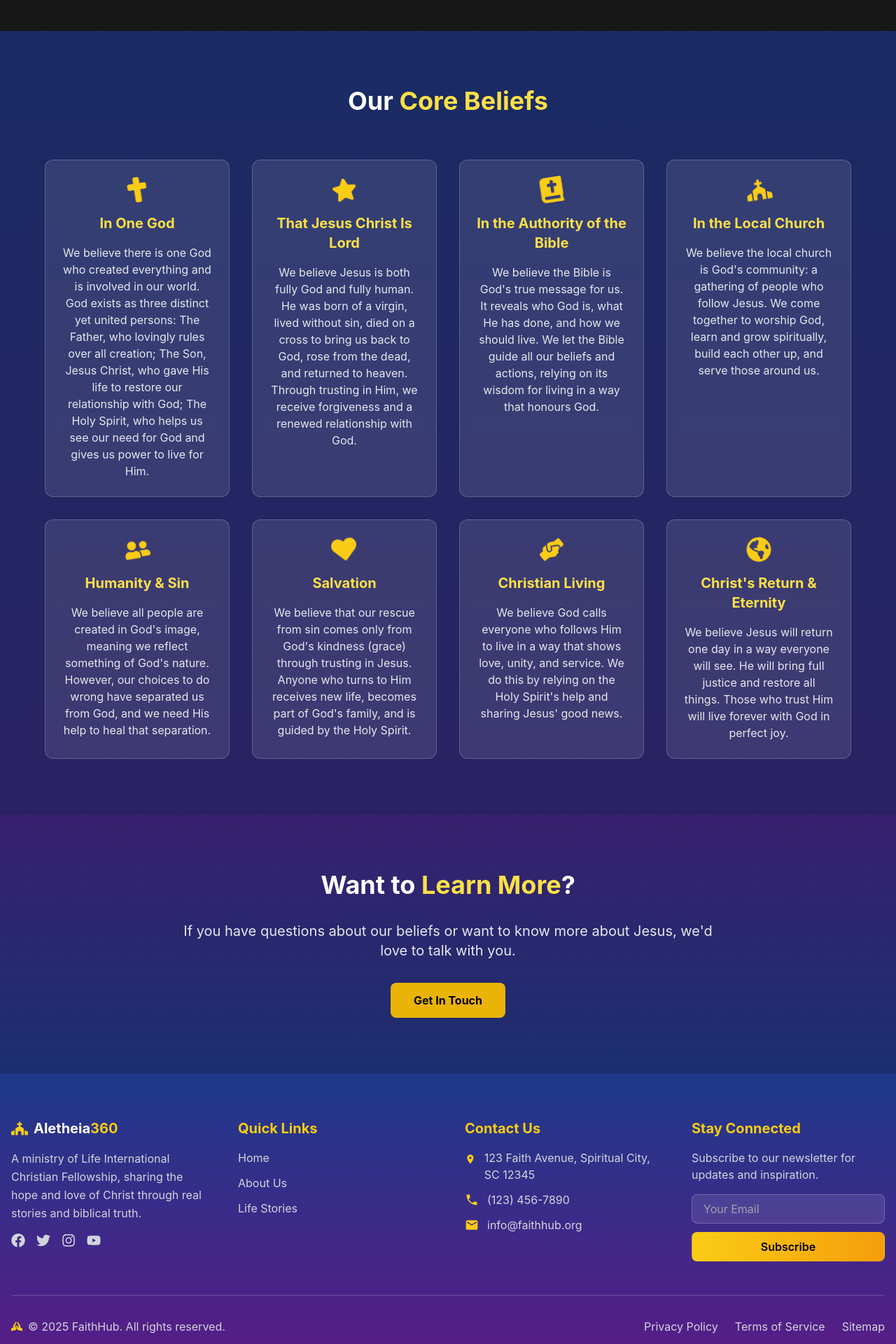
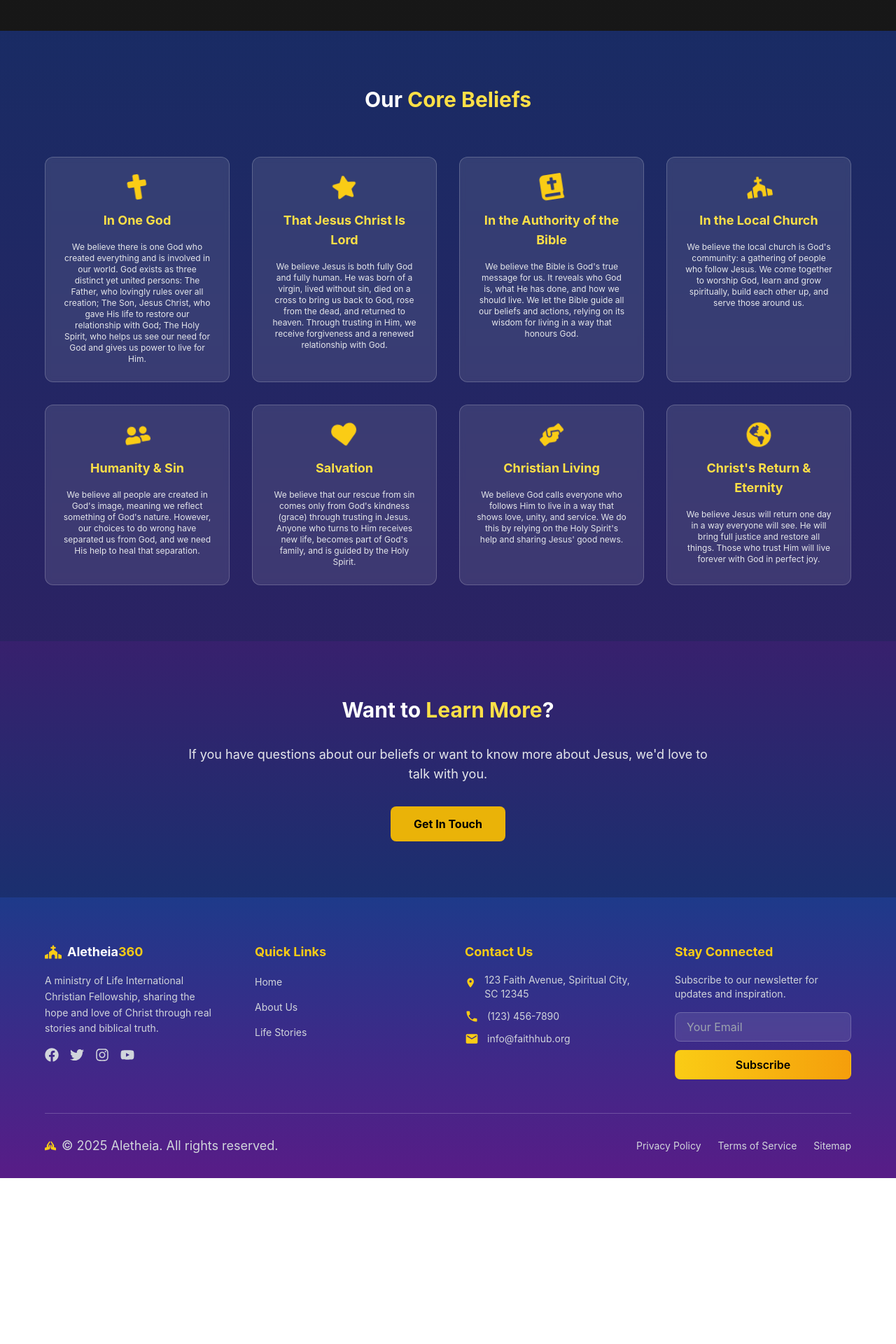
Before and after one commit to MuhammadKhezar534/Aletheia-360, a React (Vite) app: page /about-us in a window 1280 px wide. Shown: the part 820-2740 px from the top of the page at 70% size. After the commit the page ends 2503 px from the top, so only its background shows below. Built offline with nearby package versions, Linux system fonts and the light colour scheme; grey boxes are pictures that could not be loaded.

Commit message:
updated changes

```diff
--- a/src/components/AboutUs.tsx
+++ b/src/components/AboutUs.tsx
@@ -62,7 +62,7 @@ const AboutUsPage = () => {
             whileInView={{ opacity: 1, y: 0 }}
             transition={{ duration: 0.8 }}
             viewport={{ once: true }}
-            className="text-3xl md:text-4xl font-bold text-center text-white mb-16"
+            className="text-2xl md:text-3xl font-bold text-center text-white mb-16"
           >
             Our <span className="text-yellow-300">Core Beliefs</span>
           </motion.h2>
@@ -92,10 +92,10 @@ const AboutUsPage = () => {
                   >
                     {belief.icon}
                   </motion.div>
-                  <h3 className="text-xl font-bold text-yellow-300 mb-4">
+                  <h3 className="text-lg font-bold text-yellow-300 mb-4">
                     {belief.title}
                   </h3>
-                  <p className="text-gray-200">{belief.content}</p>
+                  <p className="text-gray-200 text-xs">{belief.content}</p>
                 </div>
               </motion.div>
             ))}
@@ -110,9 +110,9 @@ const AboutUsPage = () => {
             whileInView={{ opacity: 1, y: 0 }}
             transition={{ duration: 0.8 }}
             viewport={{ once: true }}
-            className="text-3xl md:text-4xl font-bold text-white mb-8"
+            className="text-2xl md:text-3xl font-bold text-white mb-8"
           >
-            Want to <span className="text-yellow-300">Learn More</span>?
+            Want to <span className="text-yellow-300 text-md">Learn More</span>?
           </motion.h2>
 
           <motion.p
@@ -120,7 +120,7 @@ const AboutUsPage = () => {
             whileInView={{ opacity: 1 }}
             transition={{ delay: 0.3, duration: 0.8 }}
             viewport={{ once: true }}
-            className="text-xl text-gray-200 mb-8 max-w-3xl mx-auto"
+            className="text-lg text-gray-200 mb-8 max-w-3xl mx-auto"
           >
             If you have questions about our beliefs or want to know more about
             Jesus, we'd love to talk with you.
--- a/src/components/Footer.tsx
+++ b/src/components/Footer.tsx
@@ -22,7 +22,7 @@ const Footer = () => {
       viewport={{ once: true }}
       className="bg-gradient-to-b from-blue-900 to-purple-900 text-white pt-16 pb-8 px-4"
     >
-      <div className="max-w-7xl mx-auto">
+      <div className="max-w-6xl mx-auto">
         <div className="grid grid-cols-1 md:grid-cols-4 gap-12 mb-12">
           {/* About Section */}
           <motion.div
@@ -34,11 +34,11 @@ const Footer = () => {
           >
             <div className="flex items-center space-x-2">
               <FaChurch className="text-2xl text-yellow-400" />
-              <h3 className="text-xl font-bold">
+              <h3 className="text-lg font-bold">
                 Aletheia<span className="text-yellow-400">360</span>
               </h3>
             </div>
-            <p className="text-gray-300 leading-relaxed">
+            <p className="text-gray-300 leading-relaxed text-sm">
               A ministry of Life International Christian Fellowship, sharing the
               hope and love of Christ through real stories and biblical truth.
             </p>
@@ -82,13 +82,13 @@ const Footer = () => {
             viewport={{ once: true }}
             className="space-y-4"
           >
-            <h3 className="text-xl font-bold text-yellow-400 mb-4">
+            <h3 className="text-lg font-bold text-yellow-400 mb-4">
               Quick Links
             </h3>
             <ul className="space-y-3">
               <motion.li whileHover={{ x: 5 }}>
                 <span
-                  className="text-gray-300 hover:text-white transition-colors cursor-pointer"
+                  className="text-gray-300 hover:text-white transition-colors cursor-pointer text-sm"
                   onClick={() => navigate("/")}
                 >
                   Home
@@ -96,7 +96,7 @@ const Footer = () => {
               </motion.li>
               <motion.li whileHover={{ x: 5 }}>
                 <span
-                  className="text-gray-300 hover:text-white transition-colors cursor-pointer"
+                  className="text-gray-300 hover:text-white transition-colors cursor-pointer text-sm"
                   onClick={() => navigate("/about-us")}
                 >
                   About Us
@@ -104,7 +104,7 @@ const Footer = () => {
               </motion.li>
               <motion.li whileHover={{ x: 5 }}>
                 <span
-                  className="text-gray-300 hover:text-white transition-colors cursor-pointer"
+                  className="text-gray-300 hover:text-white transition-colors cursor-pointer text-sm"
                   onClick={() => navigate("/life-stories")}
                 >
                   Life Stories
@@ -121,23 +121,23 @@ const Footer = () => {
             viewport={{ once: true }}
             className="space-y-4"
           >
-            <h3 className="text-xl font-bold text-yellow-400 mb-4">
+            <h3 className="text-lg font-bold text-yellow-400 mb-4">
               Contact Us
             </h3>
             <div className="space-y-3">
               <div className="flex items-start space-x-3">
                 <MdLocationOn className="text-xl text-yellow-400 mt-1" />
-                <p className="text-gray-300">
+                <p className="text-gray-300 text-sm">
                   123 Faith Avenue, Spiritual City, SC 12345
                 </p>
               </div>
               <div className="flex items-center space-x-3">
                 <MdPhone className="text-xl text-yellow-400" />
-                <p className="text-gray-300">(123) 456-7890</p>
+                <p className="text-gray-300 text-sm">(123) 456-7890</p>
               </div>
               <div className="flex items-center space-x-3">
                 <MdEmail className="text-xl text-yellow-400" />
-                <p className="text-gray-300">info@faithhub.org</p>
+                <p className="text-gray-300 text-sm">info@faithhub.org</p>
               </div>
             </div>
           </motion.div>
@@ -150,10 +150,10 @@ const Footer = () => {
             viewport={{ once: true }}
             className="space-y-4"
           >
-            <h3 className="text-xl font-bold text-yellow-400 mb-4">
+            <h3 className="text-lg font-bold text-yellow-400 mb-4">
               Stay Connected
             </h3>
-            <p className="text-gray-300">
+            <p className="text-gray-300 text-sm">
               Subscribe to our newsletter for updates and inspiration.
             </p>
             <form className="space-y-3">
@@ -184,11 +184,11 @@ const Footer = () => {
         >
           <div className="flex items-center space-x-2 mb-4 md:mb-0">
             <FaPrayingHands className="text-yellow-400" />
-            <p className="text-gray-300">
-              © {currentYear} FaithHub. All rights reserved.
+            <p className="text-gray-300 text-lg">
+              © {currentYear} Aletheia. All rights reserved.
             </p>
           </div>
-          <div className="flex space-x-6">
+          <div className="flex space-x-6 text-sm">
             <a
               href="#"
               className="text-gray-300 hover:text-yellow-400 transition-colors"
--- a/src/components/GoodNewsSection.tsx
+++ b/src/components/GoodNewsSection.tsx
@@ -5,6 +5,7 @@ import gsap from "gsap";
 import { ScrollTrigger } from "gsap/ScrollTrigger";
 import { useRef } from "react";
 import { Back } from "gsap";
+import { points } from "../mock-data/mock";
 
 gsap.registerPlugin(ScrollTrigger);
 
@@ -13,7 +14,6 @@ const GoodNewsSection = () => {
 
   useGSAP(
     () => {
-      // Section title animation
       gsap.from(".section-title", {
         scrollTrigger: {
           trigger: containerRef.current,
@@ -26,7 +26,6 @@ const GoodNewsSection = () => {
         ease: "power3.out",
       });
 
-      // Point animations
       gsap.from(".good-news-point", {
         scrollTrigger: {
           trigger: containerRef.current,
@@ -43,31 +42,13 @@ const GoodNewsSection = () => {
     { scope: containerRef }
   );
 
-  const points = [
-    {
-      title: "God's Design & Our Need",
-      content:
-        "From the very beginning, God created us to experience a close relationship with Him and to live with real purpose. Unfortunately, our wrong choices (what the Bible calls sin) break that relationship, leaving us with a sense of emptiness or guilt we can't fix on our own.",
-    },
-    {
-      title: "Jesus' Sacrifice & Our Response",
-      content:
-        "The incredible news is that God didn't leave us on our own. In Jesus, God stepped into our brokenness, took our failures upon Himself, and conquered sin and death through His resurrection. When we turn from our old ways and put our trust in Jesus, we receive forgiveness, hope, and a new life guided by the Holy Spirit.",
-    },
-    {
-      title: "Living with God & Moving Forward",
-      content:
-        "Choosing to follow Jesus is the start of a lifelong journey. It means daily discovering His love, aligning our choices with His wisdom, and experiencing the joy of walking through life with the One who created us. You don't have to be perfect to come to Him—He simply wants your heart and a willingness to let Him lead.",
-    },
-  ];
-
   return (
     <div
       ref={containerRef}
       className="py-20 px-4 bg-gradient-to-b from-purple-900/50 to-blue-900/50"
     >
-      <div className="max-w-4xl mx-auto">
-        <h2 className="section-title text-3xl md:text-4xl font-bold text-center text-white mb-16">
+      <div className="max-w-3xl mx-auto">
+        <h2 className="section-title text-1xl md:text-3xl font-bold text-center text-white mb-16">
           <AnimatedUnderline text="The Good News in a Nutshell" />
         </h2>
 
@@ -75,7 +56,7 @@ const GoodNewsSection = () => {
           {points.map((point, index) => (
             <motion.div
               key={index}
-              className="good-news-point bg-white bg-opacity-10 backdrop-blur-sm p-8 rounded-xl border border-white border-opacity-20"
+              className="good-news-point bg-white bg-opacity-10 backdrop-blur-sm p-6 rounded-xl border border-white border-opacity-20"
               whileHover={{ y: -5 }}
             >
               <motion.h3
@@ -91,11 +72,13 @@ const GoodNewsSection = () => {
                   repeat: Infinity,
                   ease: "easeInOut",
                 }}
-                className="text-2xl font-bold text-yellow-400 mb-4"
+                className="text-lg font-bold text-yellow-400 mb-4"
               >
                 {point.title}
               </motion.h3>
-              <p className="text-gray-200 leading-relaxed">{point.content}</p>
+              <p className="text-gray-200 leading-relaxed text-xs">
+                {point.content}
+              </p>
             </motion.div>
           ))}
         </div>
--- a/src/components/Navbar.tsx
+++ b/src/components/Navbar.tsx
@@ -51,7 +51,7 @@ const Navbar = () => {
             <FaCross />
           </motion.div>
           <motion.span
-            className="text-white font-bold text-xl"
+            className="text-white font-bold text-lg"
             initial={{ opacity: 0, x: -20 }}
             animate={{ opacity: 1, x: 0 }}
             transition={{ delay: 0.2 }}
@@ -64,7 +64,7 @@ const Navbar = () => {
           {links.map((link) => (
             <motion.span
               key={link.name}
-              className={`relative px-2 py-1 text-lg ${
+              className={`relative px-2 py-1 text-sm ${
                 activeLink === link.name
                   ? "text-yellow-400"
                   : "text-white hover:text-yellow-300 cursor-pointer"
@@ -90,7 +90,7 @@ const Navbar = () => {
             }}
             whileTap={{ scale: 0.95 }}
             onClick={() => setIsModalOpen(true)}
-            className="px-6 py-2 bg-yellow-500 text-black font-semibold rounded-full hover:bg-yellow-400 transition-all"
+            className="px-4 py-2 text-md bg-yellow-500 text-black font-semibold rounded-full hover:bg-yellow-400 transition-all"
           >
             Contact Us
           </motion.button>
--- a/src/components/WelcomeSection.tsx
+++ b/src/components/WelcomeSection.tsx
@@ -28,7 +28,7 @@ const WelcomeSection = () => {
     >
       <div className="max-w-5xl mx-auto text-center">
         <motion.div animate={controls} className="inline-block mb-12">
-          <h2 className="text-5xl md:text-6xl font-bold text-white mb-6">
+          <h2 className="text-1xl md:text-3xl font-bold text-white mb-6">
             <span className="relative inline-block">
               <motion.span
                 animate={{
@@ -59,7 +59,7 @@ const WelcomeSection = () => {
           whileInView={{ opacity: 1 }}
           transition={{ duration: 1, staggerChildren: 0.1 }}
           viewport={{ once: true }}
-          className="text-xl md:text-2xl text-gray-200 mb-12 leading-relaxed max-w-4xl mx-auto"
+          className="text-lg md:text-xl text-gray-200 mb-12 leading-relaxed max-w-4xl mx-auto"
         >
           <motion.p className="mb-6">
             We're <AnimatedWord word="glad" colors={["#fbbf24", "#f59e0b"]} />{" "}
@@ -103,7 +103,7 @@ const WelcomeSection = () => {
               repeat: Infinity,
               ease: "easeOut",
             }}
-            className="px-10 py-4 bg-gradient-to-r from-yellow-400 to-amber-500 text-black font-bold rounded-full text-lg relative overflow-hidden"
+            className="px-6 py-2 bg-gradient-to-r from-yellow-400 to-amber-500 text-black font-bold rounded-full text-md relative overflow-hidden"
           >
             <span
               className="relative z-10"
--- a/src/mock-data/mock.tsx
+++ b/src/mock-data/mock.tsx
@@ -229,3 +229,21 @@ export const beliefs = [
       "We believe Jesus will return one day in a way everyone will see. He will bring full justice and restore all things. Those who trust Him will live forever with God in perfect joy.",
   },
 ];
+
+export const points = [
+  {
+    title: "God's Design & Our Need",
+    content:
+      "From the very beginning, God created us to experience a close relationship with Him and to live with real purpose. Unfortunately, our wrong choices (what the Bible calls sin) break that relationship, leaving us with a sense of emptiness or guilt we can't fix on our own.",
+  },
+  {
+    title: "Jesus' Sacrifice & Our Response",
+    content:
+      "The incredible news is that God didn't leave us on our own. In Jesus, God stepped into our brokenness, took our failures upon Himself, and conquered sin and death through His resurrection. When we turn from our old ways and put our trust in Jesus, we receive forgiveness, hope, and a new life guided by the Holy Spirit.",
+  },
+  {
+    title: "Living with God & Moving Forward",
+    content:
+      "Choosing to follow Jesus is the start of a lifelong journey. It means daily discovering His love, aligning our choices with His wisdom, and experiencing the joy of walking through life with the One who created us. You don't have to be perfect to come to Him—He simply wants your heart and a willingness to let Him lead.",
+  },
+];
```
Also changed, not shown: src/components/Banner.tsx (+7 -7 lines), src/components/HeroSection1.tsx (+5 -5 lines), src/components/LifeWithGod.tsx (+7 -7 lines), src/components/PrayerContactSection.tsx (+6 -6 lines), src/components/RedemptivePlan.tsx (+9 -9 lines), src/components/Testimony.tsx (+5 -5 lines).
